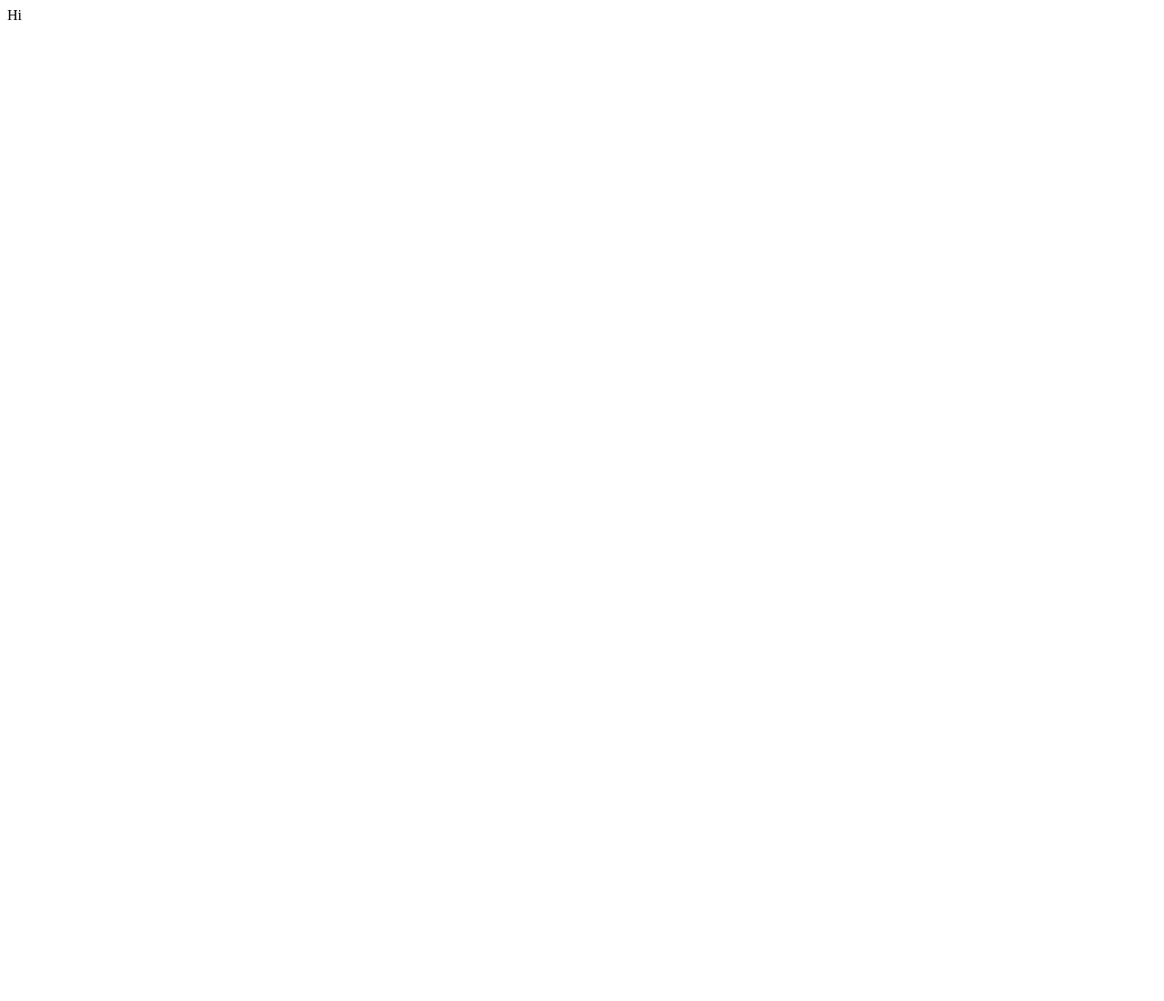
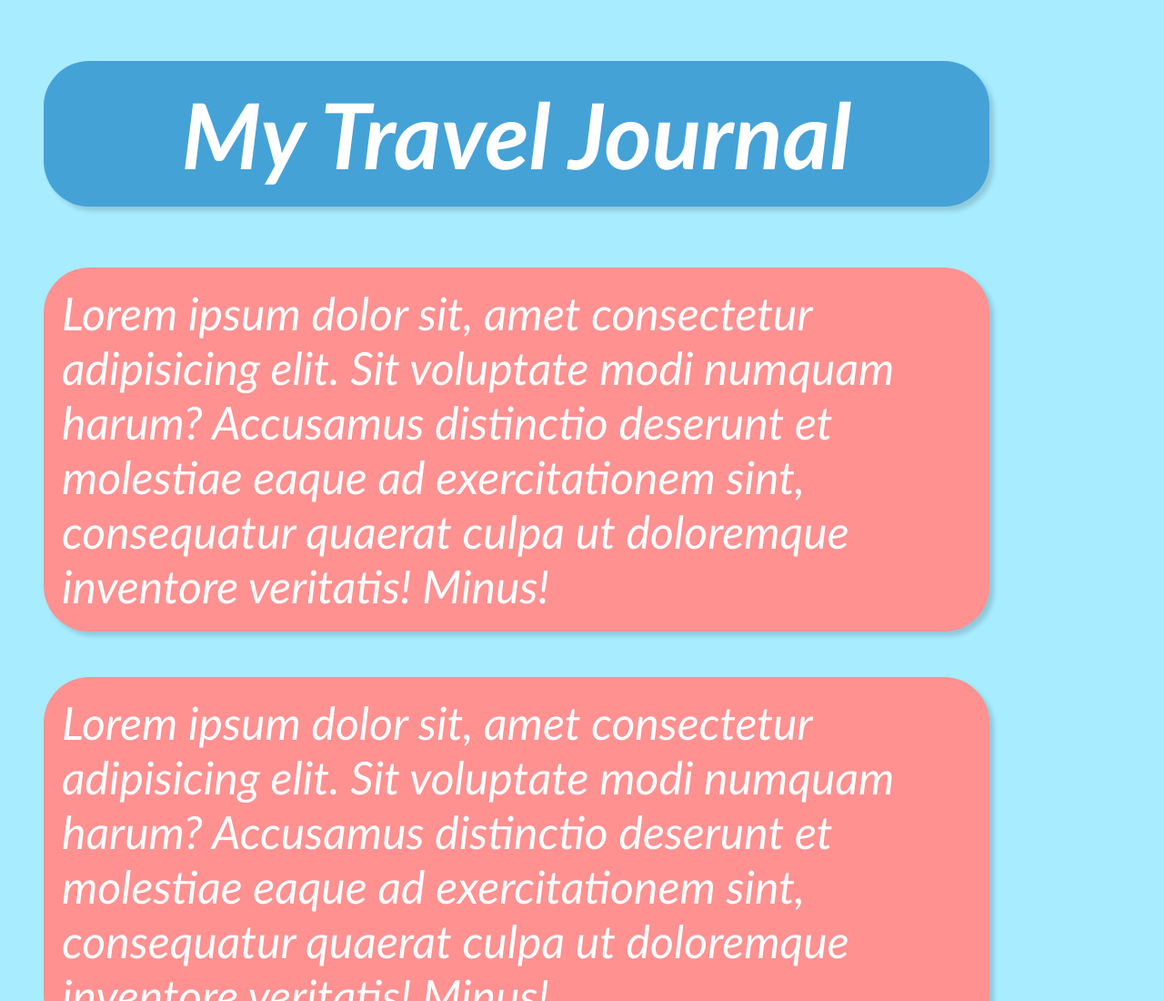
Before and after one commit to ThennarasuR-cdr/my-travel-journey, a plain HTML site: page index.html in a window 1280 px wide. Shown: the top 1100 px of the page at 91% size. Before the commit the page ends 800 px from the top, so only its background shows below. Drawn offline with Linux system fonts and the light colour scheme.

Commit message:
Add journal elements

```diff
--- a/index.html
+++ b/index.html
@@ -4,10 +4,26 @@
     <meta charset="UTF-8">
     <meta http-equiv="X-UA-Compatible" content="IE=edge">
     <meta name="viewport" content="width=device-width, initial-scale=1.0">
-    <title>Hello</title>
+    <title>My Travel Journal</title>
 </head>
-<body>
-    <div>Hi</div>
-    <div id="render"></div>
+<body style="font-size:50px;font-style: italic;background-color: #a8ecff;color: white; text-align: left;font-family:'Gill Sans', 'Gill Sans MT', Calibri, 'Trebuchet MS', sans-serif;">
+    <div id="blog" >
+        <div id="blog-tab" style="position: fixed; z-index: -10; top:0;">
+        </div>
+            <div style="margin:40px;">
+            <h1 style="background-color: #45a2d7;border-radius: 50px;padding: 20px;width: 1000px;text-align: center;box-shadow: 5px 5px 5px #00000026;">
+                My Travel Journal
+            </h1>
+            <p style="width: 1000px;background-color: #ff9191;border-radius: 50px;padding: 20px;box-shadow: 5px 5px 5px #00000026;">
+                Lorem ipsum dolor sit, amet consectetur adipisicing elit. Sit voluptate modi numquam harum? Accusamus distinctio deserunt et molestiae eaque ad exercitationem sint, consequatur quaerat culpa ut doloremque inventore veritatis! Minus!
+            </p>
+            <p style="width: 1000px;background-color: #ff9191;border-radius: 50px;padding: 20px;box-shadow: 5px 5px 5px #00000026;">
+                Lorem ipsum dolor sit, amet consectetur adipisicing elit. Sit voluptate modi numquam harum? Accusamus distinctio deserunt et molestiae eaque ad exercitationem sint, consequatur quaerat culpa ut doloremque inventore veritatis! Minus!
+            </p>
+            <p style="width: 1000px;background-color: #ff9191;border-radius: 50px;padding: 20px;box-shadow: 5px 5px 5px #00000026;">
+                Lorem ipsum dolor sit, amet consectetur adipisicing elit. Sit voluptate modi numquam harum? Accusamus distinctio deserunt et molestiae eaque ad exercitationem sint, consequatur quaerat culpa ut doloremque inventore veritatis! Minus!
+            </p>
+            </div>
+    </div>
 </body>
 </html>
```
